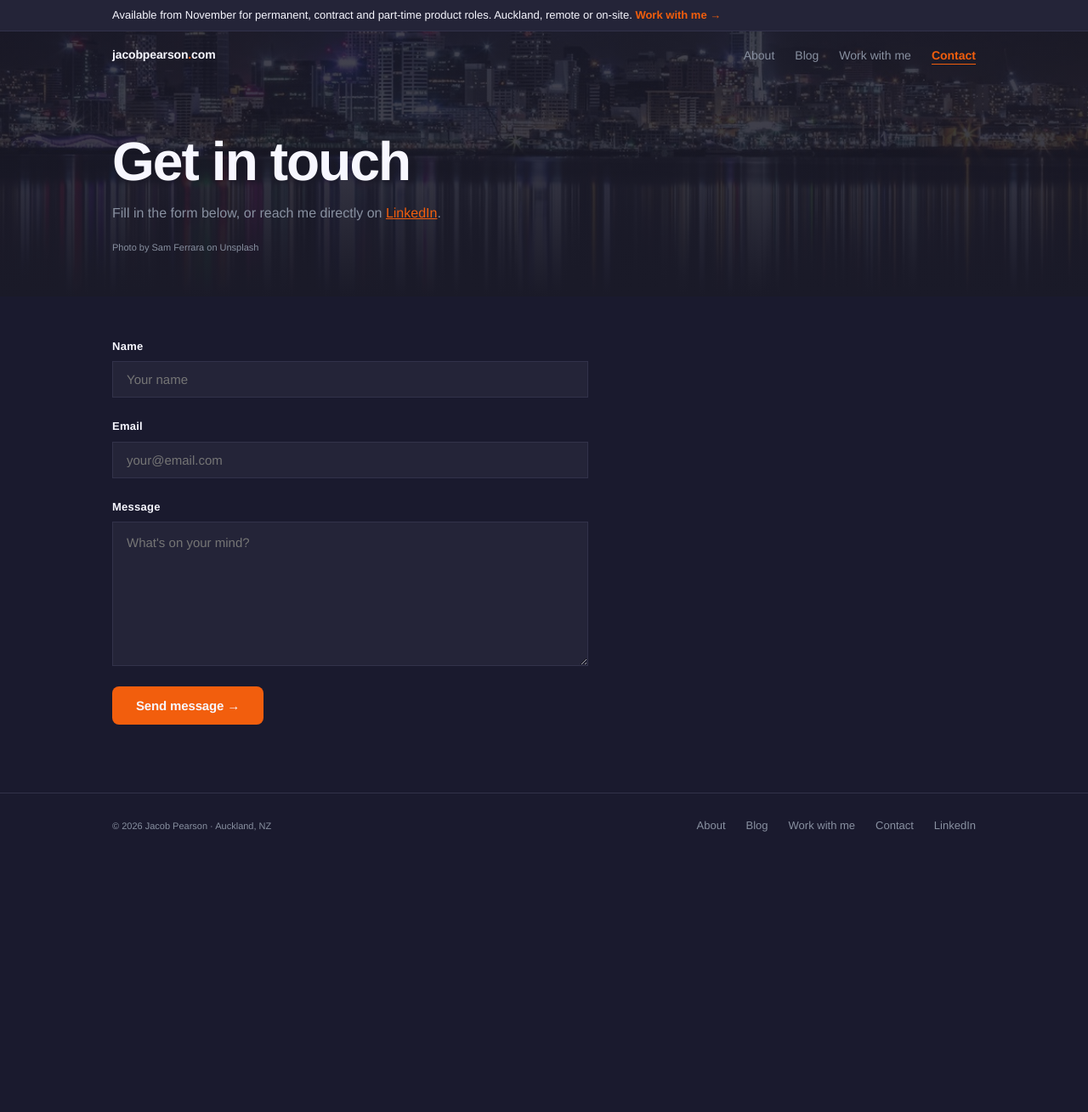
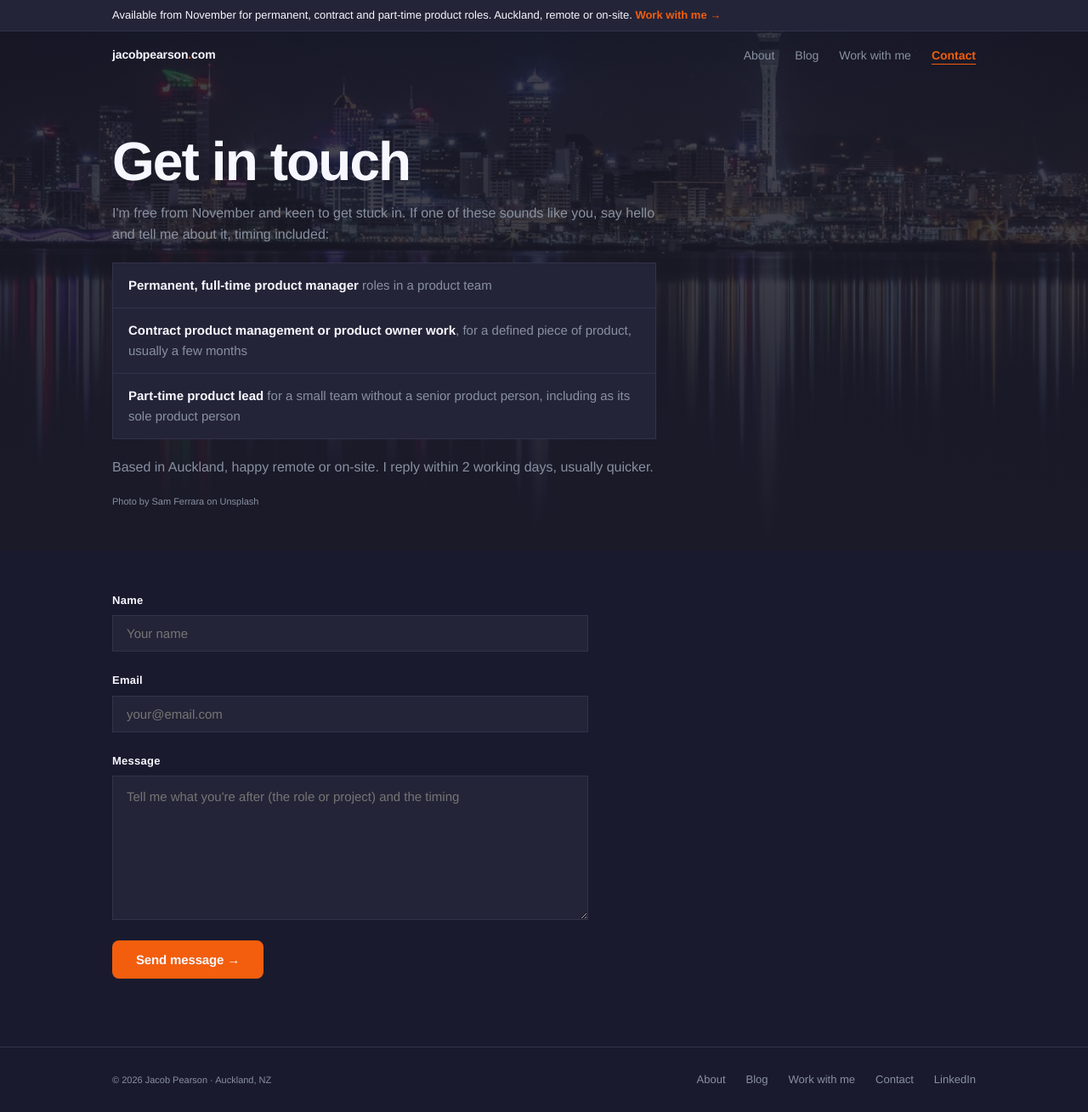
Before and after one commit to jacobpearson/jacobpearson.github.io, a Jekyll site: the page built from contact.html, in a window 1280 px wide and 1309 px high. Shown: the whole window at 85% size. Built offline with Jekyll 4.4.1, drawn with Linux system fonts in a browser that asks for light colours.

Commit message:
Rewrite contact page intro around available roles
Replaces the LinkedIn intro with the November availability copy, the
three kinds of work and reply time. Form fields and Formspree unchanged;
only the message placeholder changes.

Co-Authored-By: Claude Opus 5.5 <noreply@anthropic.com>

```diff
--- a/assets/css/main.css
+++ b/assets/css/main.css
@@ -145,3 +145,9 @@ body.has-post-image nav:not(.nav--scrolled){background:transparent;border-bottom
 /* 20. Visible keyboard focus */
 a:focus-visible,button:focus-visible{outline:2px solid var(--accent);outline-offset:3px;}
 .form-group input:focus-visible,.form-group textarea:focus-visible{outline:2px solid var(--accent);outline-offset:2px;}
+
+/* 21. Contact page: the three kinds of work */
+.contact-roles{list-style:none;margin:20px 0;display:flex;flex-direction:column;gap:1px;background:var(--border);border:1px solid var(--border);}
+.contact-roles li{background:var(--bg-surface);padding:14px 18px;font-size:15px;line-height:1.6;color:var(--text-secondary);}
+.contact-roles strong{color:var(--text-primary);font-weight:700;}
+.blog-header .contact-roles + p{margin-top:0;}
--- a/contact.html
+++ b/contact.html
@@ -12,9 +12,13 @@ image_credit: "Photo by Sam Ferrara on Unsplash"
   <div class="blog-header hero-image-header">
     {% include hero-bg.html %}
     <h1>Get in touch</h1>
-    <p>
-      Fill in the form below, or reach me directly on <a href="https://www.linkedin.com/in/jacobpearson" target="_blank" style="color:var(--accent);">LinkedIn</a>.
-    </p>
+    <p>I'm free from November and keen to get stuck in. If one of these sounds like you, say hello and tell me about it, timing included:</p>
+    <ul class="contact-roles">
+      <li><strong>Permanent, full-time product manager</strong> roles in a product team</li>
+      <li><strong>Contract product management or product owner work</strong>, for a defined piece of product, usually a few months</li>
+      <li><strong>Part-time product lead</strong> for a small team without a senior product person, including as its sole product person</li>
+    </ul>
+    <p>Based in Auckland, happy remote or on-site. I reply within 2 working days, usually quicker.</p>
     {% include hero-credit.html %}
   </div>
 
@@ -32,7 +36,7 @@ image_credit: "Photo by Sam Ferrara on Unsplash"
     </div>
     <div class="form-group">
       <label for="message">Message</label>
-      <textarea id="message" name="message" rows="6" required placeholder="What's on your mind?"></textarea>
+      <textarea id="message" name="message" rows="6" required placeholder="Tell me what you're after (the role or project) and the timing"></textarea>
     </div>
     <button type="submit" class="btn-primary">Send message →</button>
   </form>
```
